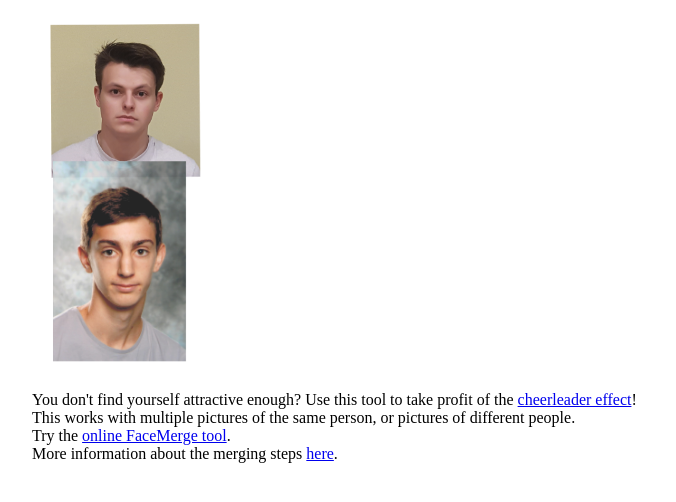
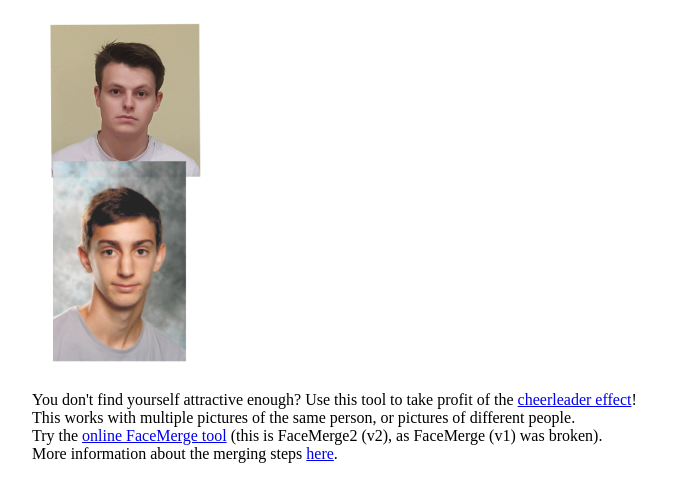
Before and after one commit to pauldubois98/FaceMerge, a plain HTML site: page docs/index.html in a window 1280 px wide. Shown: the part 110-612 px from the top of the page, without its empty margins (248-924 px from the left). Drawn offline with Linux system fonts and the light colour scheme.

Commit message:
updated link to online tool

```diff
--- a/docs/index.html
+++ b/docs/index.html
@@ -15,7 +15,7 @@
     <p>
       You don't find yourself attractive enough? Use this tool to take profit of the <a href="https://en.wikipedia.org/wiki/Cheerleader_effect">cheerleader effect</a>!<br>
       This works with multiple pictures of the same person, or pictures of different people.<br>
-      Try the <a href="http://78.218.172.198/">online FaceMerge tool</a>.<br>
+      Try the <a href="https://pauldubois98.github.io/FaceMerge2/">online FaceMerge tool</a> (this is FaceMerge2 (v2), as FaceMerge (v1) was broken).<br>
       More information about the merging steps <a href="doc.html">here</a>.
     </p>
   </body>
```
